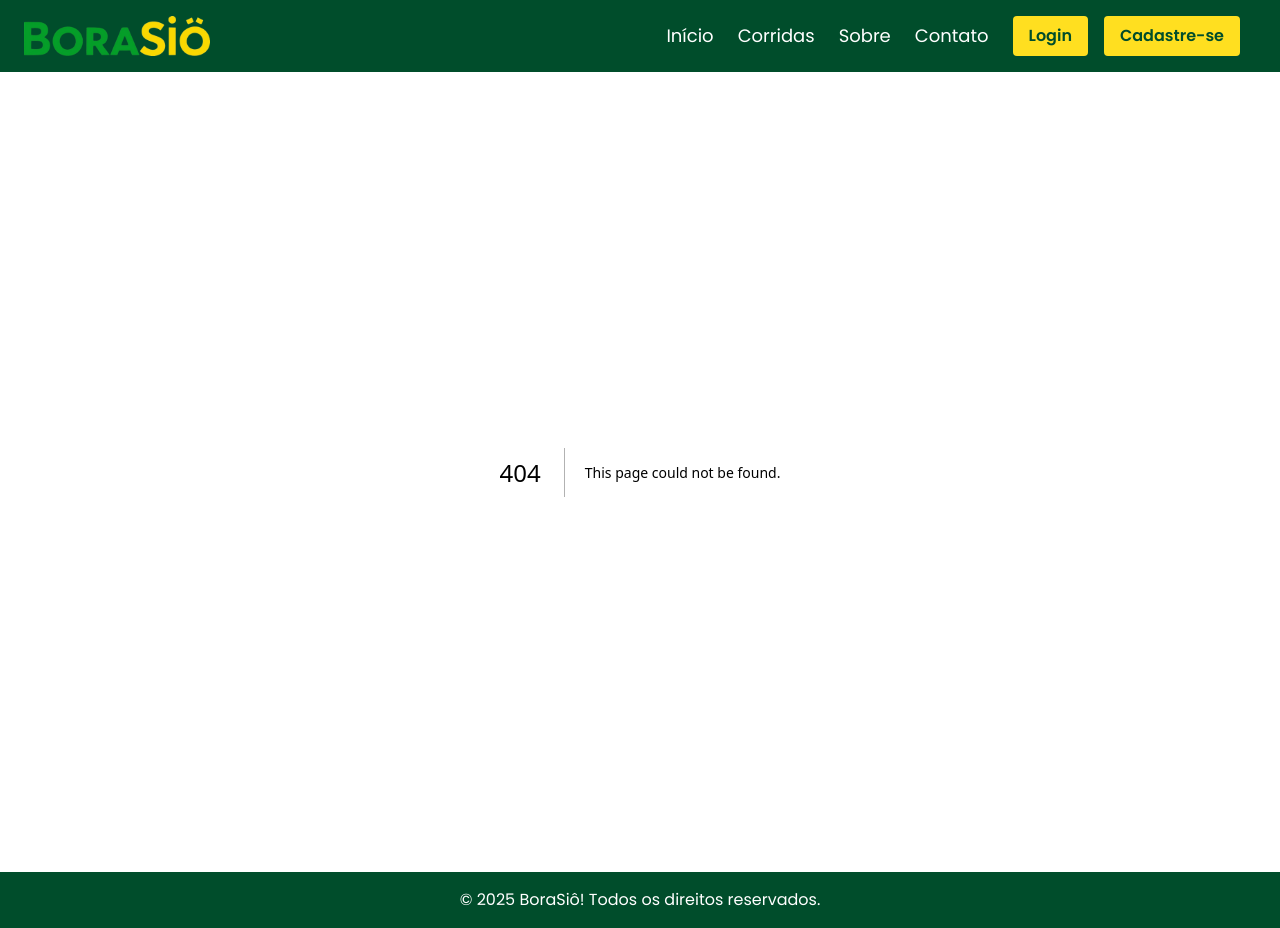
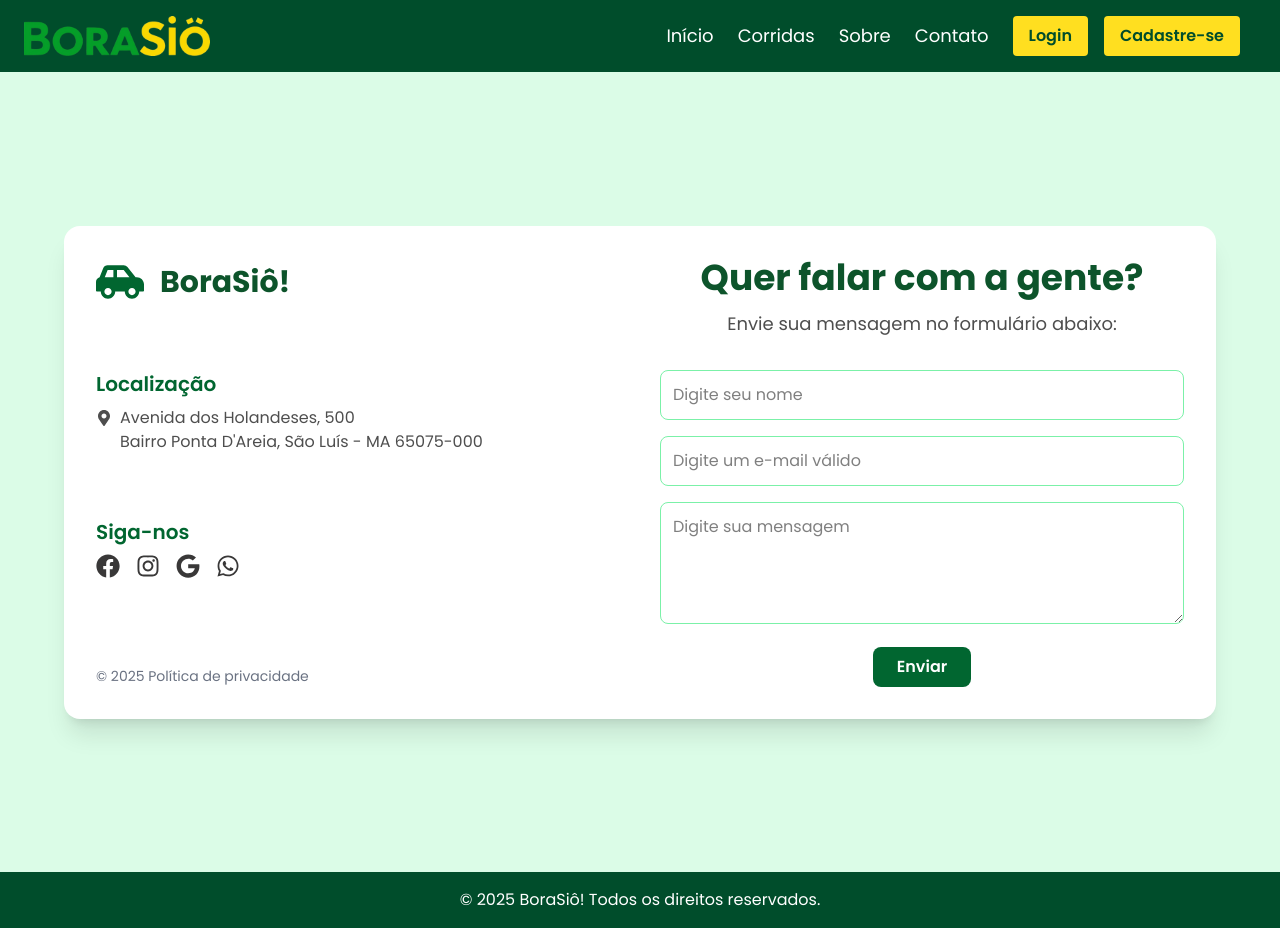
Before and after one commit to prof-freedson/pi-borasio, a Next.js app: page /contato in a window 1280 px wide. Before the commit this address had no page. Built offline with nearby package versions, Linux system fonts and the light colour scheme.

Commit message:
Adição das páginas sobre e contato

```diff
--- a/package.json
+++ b/package.json
@@ -12,7 +12,8 @@
     "lucide-react": "^0.488.0",
     "next": "15.3.0",
     "react": "^19.0.0",
-    "react-dom": "^19.0.0"
+    "react-dom": "^19.0.0",
+    "react-icons": "^5.5.0"
   },
   "devDependencies": {
     "@tailwindcss/postcss": "^4",
--- a/src/app/cadastro/page.tsx
+++ b/src/app/cadastro/page.tsx
@@ -18,7 +18,7 @@ const Cadastro = () => {
 
   return (
     <main className="min-h-screen bg-green-100 flex items-center justify-center px-4">
-      <div className="bg-[#fefce8] p-8 rounded-2xl shadow-md w-full max-w-sm">
+      <div className="bg-white p-8 rounded-2xl shadow-md w-full max-w-sm">
         <h1 className="text-3xl font-bold text-center text-green-900 mb-6">Criar conta</h1>
         <form onSubmit={handleSubmit} className="space-y-4">
           <div>
--- a/src/app/components/Header.tsx
+++ b/src/app/components/Header.tsx
@@ -4,28 +4,24 @@ import Link from 'next/link';
 const Header: React.FC = () => {
   return (
     <header className="bg-[#004d2b] text-white flex items-center justify-between px-6 py-4">
-
-      {/* Logo à esquerda */}
       <div className="flex items-center flex-shrink-0">
         <Link href="/">
           <img
             src="/logo.png"
             alt="logo borasiô"
-            className="h-10 w-auto" // altura reduzida para 48px
+            className="h-10 w-auto"
           />
         </Link>
       </div>
 
-      {/* Navegação principal (visível em telas médias ou maiores) */}
-      <nav className="hidden md:flex space-x-6 font-roboto text-base md:text-lg flex-grow justify-end mr-6"> {/* Adicionada margem à direita */}
+      <nav className="hidden md:flex space-x-6 font-roboto text-base md:text-lg flex-grow justify-end mr-6">
         <Link href="/"><span className="hover:underline cursor-pointer">Início</span></Link>
         <Link href="/corridas"><span className="hover:underline cursor-pointer">Corridas</span></Link>
-        <Link href="#"><span className="hover:underline cursor-pointer">Sobre</span></Link>
-        <Link href="#"><span className="hover:underline cursor-pointer">Contato</span></Link>
+        <Link href="/sobre"><span className="hover:underline cursor-pointer">Sobre</span></Link>
+        <Link href="/contato"><span className="hover:underline cursor-pointer">Contato</span></Link>
       </nav>
 
-      {/* Botões de autenticação */}
-      <div className="flex items-center space-x-4"> {/* Reduzi o valor de space-x de 8 para 4 */}
+      <div className="flex items-center space-x-4">
         <Link href="/login">
           <button className="bg-yellow-300 text-[#004d2b] font-semibold px-4 py-2 rounded hover:bg-yellow-400 transition">
             Login
@@ -37,8 +33,6 @@ const Header: React.FC = () => {
             Cadastre-se
           </button>
         </Link>
-
-        {/* Menu mobile (visível apenas em telas pequenas) */}
         <div className="md:hidden text-2xl cursor-pointer">
           ☰
         </div>
--- a/src/app/components/Hero.tsx
+++ b/src/app/components/Hero.tsx
@@ -2,9 +2,8 @@ import React from 'react';
 
 const Hero: React.FC = () => {
   return (
-    <section className="bg-[#DAF3D7] w-full min-h-[80vh] px-6 py-12 flex flex-col md:flex-row items-center md:items-start justify-between overflow-hidden">
+    <section className="bg-green-100 w-full min-h-screen px-6 pt-12 pb-0 flex flex-col md:flex-row items-center md:items-start justify-between overflow-hidden">
 
-      {/* Texto + Benefícios à Esquerda */}
       <div className="w-full md:w-1/2 flex flex-col text-center md:text-left px-4 md:px-6 z-10">
         <h2 className="text-[#004d2b] font-bold text-4xl sm:text-5xl md:text-6xl lg:text-6xl mb-8 mt-12">
           Corridas baratas,<br /> do seu jeito
@@ -14,7 +13,6 @@ const Hero: React.FC = () => {
           com praticidade, economia e conforto.
         </p>
 
-        {/* Benefícios Centralizados */}
         <div className="mt-14 flex justify-center">
           <div className="grid grid-cols-1 sm:grid-cols-2 lg:grid-cols-3 gap-6 max-w-5xl text-center">
             <div className="flex flex-col items-center">
@@ -29,21 +27,20 @@ const Hero: React.FC = () => {
                 Segurança
               </h3>
               <p className="text-[#4e4e4e] text-base">
-              Prioridade para a sua segurança em cada trajeto.
+                Prioridade para a sua segurança em cada trajeto.
               </p>
             </div>
 
             <div className="flex flex-col items-center">
               <h3 className="text-[#004d2b] font-bold text-2xl mb-2">Fácil e rápido</h3>
               <p className="text-[#4e4e4e] text-base">
-              Cadastre-se e tenha corrida disponível sempre que desejar.
+                Cadastre-se e tenha corrida disponível sempre que desejar.
               </p>
             </div>
           </div>
         </div>
       </div>
 
-      {/* Imagem à Direita */}
       <div className="w-full md:w-1/2 mt-12 md:mt-0 flex justify-end relative">
         <img
           src="/img/boraimg.png"
--- /dev/null
+++ b/src/app/contato/page.tsx
@@ -0,0 +1,122 @@
+'use client';
+
+import { useState } from 'react';
+import {
+  FaFacebook,
+  FaInstagram,
+  FaGoogle,
+  FaWhatsapp,
+  FaMapMarkerAlt,
+  FaCarSide
+} from 'react-icons/fa';
+
+export default function ContatoPage() {
+  const [form, setForm] = useState({ nome: '', email: '', mensagem: '' });
+
+  const handleChange = (e: React.ChangeEvent<HTMLInputElement | HTMLTextAreaElement>) => {
+    setForm({ ...form, [e.target.name]: e.target.value });
+  };
+
+  const handleSubmit = (e: React.FormEvent) => {
+    e.preventDefault();
+    console.log('Enviado:', form);
+  };
+
+  return (
+    <div className="min-h-screen bg-green-100 px-4 py-12 flex items-center justify-center">
+      <div className="max-w-6xl w-full grid grid-cols-1 md:grid-cols-2 gap-10 bg-white shadow-xl rounded-2xl p-8">
+
+
+        <div className="flex flex-col items-start justify-between space-y-8">
+
+
+          <div className="flex items-center space-x-4">
+            <FaCarSide className="text-green-800 text-5xl" />
+            <h2 className="text-3xl font-bold text-green-900">BoraSiô!</h2>
+          </div>
+
+
+          <div>
+            <h3 className="text-xl font-semibold text-green-800 mb-2">Localização</h3>
+            <div className="flex items-start space-x-2 text-[#4e4e4e]">
+              <FaMapMarkerAlt className="mt-1" />
+              <p>
+                Avenida dos Holandeses, 500<br />
+                Bairro Ponta D'Areia, São Luís - MA 65075-000
+              </p>
+            </div>
+          </div>
+
+
+          <div>
+            <h3 className="text-xl font-semibold text-green-800 mb-2">Siga-nos</h3>
+            <div className="flex space-x-4 text-[#393838] text-2xl">
+              <a href="#" className="hover:text-green-700">
+                <FaFacebook />
+              </a>
+              <a href="#" className="hover:text-green-700">
+                <FaInstagram />
+              </a>
+              <a href="#" className="hover:text-green-700">
+                <FaGoogle />
+              </a>
+              <a
+                href="https://wa.me/5581999999999"
+                target="_blank"
+                rel="noopener noreferrer"
+                className="hover:text-green-700"
+              >
+                <FaWhatsapp />
+              </a>
+            </div>
+          </div>
+
+          <p className="text-sm text-gray-500 mt-6">© 2025 Política de privacidade</p>
+        </div>
+
+
+        <div className="text-center">
+          <h2 className="text-4xl font-bold text-green-900 mb-3">Quer falar com a gente?</h2>
+          <p className="text-[#4e4e4e] text-sm sm:text-base md:text-lg mb-8 mt-1">
+            Envie sua mensagem no formulário abaixo:
+          </p>
+          <form onSubmit={handleSubmit} className="space-y-4">
+            <input
+              type="text"
+              name="nome"
+              placeholder="Digite seu nome"
+              value={form.nome}
+              onChange={handleChange}
+              className="w-full p-3 rounded-lg border border-green-300 focus:outline-none focus:ring-2 focus:ring-green-600"
+              required
+            />
+            <input
+              type="email"
+              name="email"
+              placeholder="Digite um e-mail válido"
+              value={form.email}
+              onChange={handleChange}
+              className="w-full p-3 rounded-lg border border-green-300 focus:outline-none focus:ring-2 focus:ring-green-600"
+              required
+            />
+            <textarea
+              name="mensagem"
+              placeholder="Digite sua mensagem"
+              rows={4}
+              value={form.mensagem}
+              onChange={handleChange}
+              className="w-full p-3 rounded-lg border border-green-300 focus:outline-none focus:ring-2 focus:ring-green-600"
+              required
+            ></textarea>
+            <button
+              type="submit"
+              className="bg-green-800 text-white px-6 py-2 rounded-lg hover:bg-green-700 transition font-semibold"
+            >
+              Enviar
+            </button>
+          </form>
+        </div>
+      </div>
+    </div>
+  );
+}
--- a/src/app/corridas/page.tsx
+++ b/src/app/corridas/page.tsx
@@ -21,10 +21,10 @@ export default function CorridasPage() {
       {corridas.map((corrida) => (
         <div
           key={corrida.id}
-          className="bg-[#fefce8] rounded-2xl shadow-md w-full max-w-md overflow-hidden"
+          className="bg-white rounded-2xl shadow-md w-full max-w-md overflow-hidden"
         >
-          <div className="bg-green-900 text-[#fefce8] text-center py-4 text-2xl font-bold">
-            BoraSió!
+          <div className="bg-green-900 text-white text-center py-4 text-2xl font-bold">
+            BoraSiô!
           </div>
 
           <div className="flex items-center gap-4 px-6 py-4">
--- a/src/app/login/page.tsx
+++ b/src/app/login/page.tsx
@@ -1,15 +1,6 @@
 export default function LoginPage() {
   return (
     <main className="min-h-screen bg-green-100 flex flex-col items-center justify-center">
-      {/* Top banner */}
-      {/* Top banner */}
-<div className="w-full bg-green-800 py-6 text-center">
-  <img
-    src="/logo.png"
-    alt="Logo BoraSiô!"
-    className="mx-auto h-12" // ajuste o tamanho da logo conforme necessário
-  />
-</div>
       {/* Login box */}
       <div className="bg-green-50 mt-10 p-8 rounded-xl shadow-lg w-full max-w-md">
         <h2 className="text-3xl font-bold mb-6 text-green-800 text-center">Entrar</h2>
--- /dev/null
+++ b/src/app/sobre/page.tsx
@@ -0,0 +1,57 @@
+'use client';
+
+import { FaCarSide, FaRegLightbulb, FaRegHandshake } from 'react-icons/fa';
+
+export default function SobrePage() {
+  return (
+    <div className="min-h-screen bg-green-100 px-4 py-2 flex items-center justify-center">
+      <div className="w-full max-w-7xl bg-white shadow-xl rounded-2xl px-8 py-20 space-y-16">
+
+        {/* Título e Introdução */}
+        <div className="text-justify">
+          <h1 className="text-4xl font-bold text-green-900">Sobre o BoraSiô!</h1>
+          <p className="text-[#4e4e4e] text-lg mt-4">
+            O BoraSiô! oferece uma plataforma conveniente e acessível para conectar passageiros a motoristas.
+            Nosso objetivo é facilitar a mobilidade urbana com uma solução prática e transparente.
+            Escolher a gente é garantir a experiência de uma viagem confortável, com um preço justo
+            e com motoristas comprometidos em oferecer o melhor serviço.
+          </p>
+        </div>
+
+        {/* Missão, Visão e Valores */}
+        <div className="flex flex-col md:flex-row justify-between items-center space-y-8 md:space-y-0 md:space-x-8 mt-20">
+          {/* Missão */}
+          <div className="flex flex-col items-center text-center md:text-left space-y-4">
+            <FaRegLightbulb className="text-green-800 text-6xl" />
+            <h3 className="text-xl font-semibold text-green-800">Nossa Missão</h3>
+            <p className="text-gray-600 text-center">
+              Tornar o transporte urbano mais acessível e econômico para todos. Oferecemos
+              corridas rápidas, seguras e com o melhor custo-benefício.
+            </p>
+          </div>
+
+          {/* Visão */}
+          <div className="flex flex-col items-center text-center md:text-left space-y-4">
+            <FaCarSide className="text-green-800 text-6xl" />
+            <h3 className="text-xl font-semibold text-green-800">Nossa Visão</h3>
+            <p className="text-gray-600 text-center">
+              Ser a principal opção de transporte para quem busca economia, conforto e confiança.
+              Estamos sempre em busca de melhorias e inovações para tornar cada viagem mais agradável.
+            </p>
+          </div>
+
+          {/* Valores */}
+          <div className="flex flex-col items-center text-center md:text-left space-y-4">
+            <FaRegHandshake className="text-green-800 text-6xl" />
+            <h3 className="text-xl font-semibold text-green-800">Nossos Valores</h3>
+            <p className="text-gray-600 text-center">
+              Valorizamos a transparência, a honestidade e o respeito pelo cliente. Cada corrida é tratada
+              com o máximo cuidado e comprometimento.
+            </p>
+          </div>
+        </div>
+
+      </div>
+    </div>
+  );
+}
```
Also changed, not shown: 1 other file (tests, documents, lock files or other folders).
